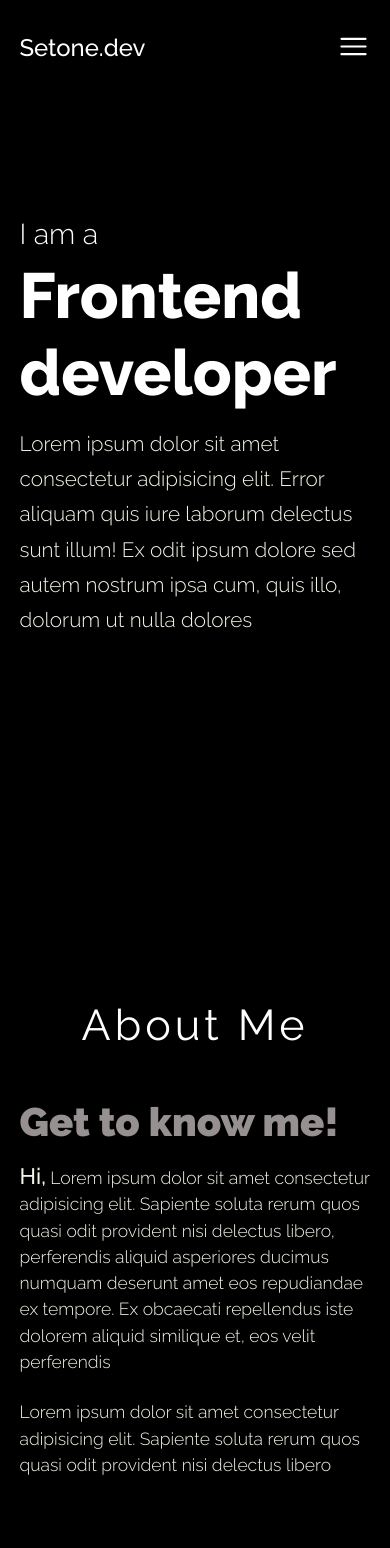
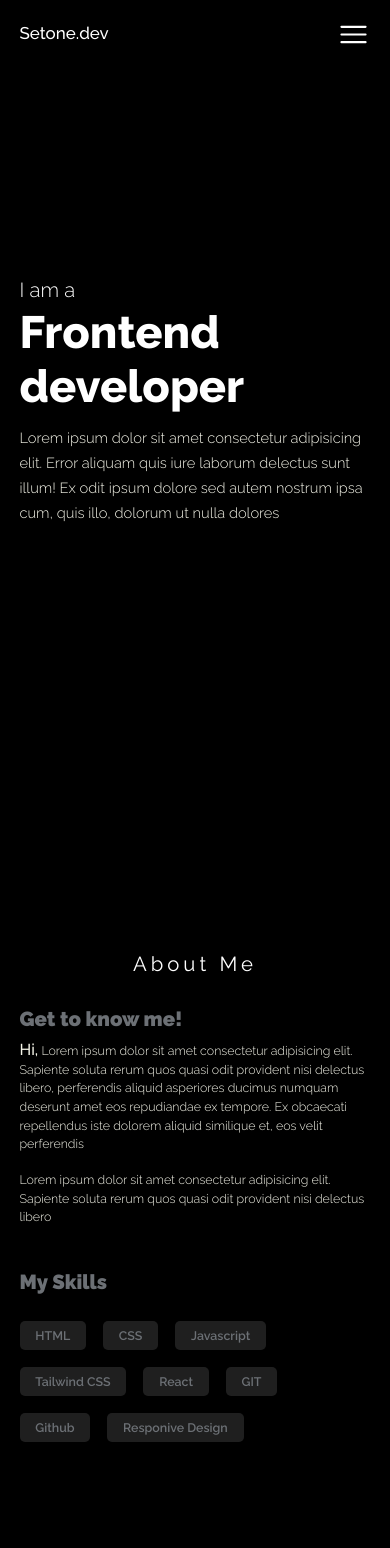
Before and after one commit to Setone01/Setone-Portfolio-v1, a React (Create React App) app: page / in a window 390 px wide. Shown: the top 1548 px of the page. Built offline with nearby package versions, Linux system fonts and the light colour scheme.

Commit message:
changing colors

```diff
--- a/src/component/about/About.jsx
+++ b/src/component/about/About.jsx
@@ -80,7 +80,7 @@ const MainContainer = styled.div`
     font-size: 2.1rem;
     font-weight: 900;
     margin-bottom: 2rem;
-    color: #969090;
+    color: #6c7075;
   }
   span {
     font-size: 2rem;
@@ -94,7 +94,8 @@ const MainContainer = styled.div`
     }
     .Flex1 {
       h1 {
-        font-size: 2.5rem;
+        font-size: 1.8rem;
+        font-weight: 900;
         margin-bottom: 0.5rem;
       }
     }
--- a/src/component/about/skills.jsx
+++ b/src/component/about/skills.jsx
@@ -78,16 +78,16 @@ const Skill = styled.div`
     font-size: 1.1rem;
     background: rgba(153, 153, 153, 0.2);
     border-radius: 5px;
-    font-weight: 400;
-    color: #666;
+    font-weight: 200;
+    color: #6c7075;
     z-index: 10;
   }
 
   h1 {
-    font-size: 2rem;
+    font-size: 2.1rem;
     font-weight: 600;
     margin-bottom: 2rem;
-    color: #969090;
+    color: #6c7075;
   }
 
   @media (max-width: 800px) {
@@ -95,7 +95,8 @@ const Skill = styled.div`
       margin-top: -4rem;
 
       h1 {
-        font-size: 2.5rem;
+        font-size: 1.8rem;
+        font-weight: 900;
       }
     }
     .Skill_set {
--- a/src/component/contact/Contact.jsx
+++ b/src/component/contact/Contact.jsx
@@ -61,6 +61,7 @@ export const ContactTitle = styled.h2`
   margin-bottom: 2rem;
   @media (max-width: 800px) {
     font-weight: 400;
+    font-size: 1.8rem;
     margin-bottom: 1rem;
     margin-top: -1.8rem;
   }
@@ -70,7 +71,7 @@ const Title = styled.h1`
   font-size: 5rem;
   margin-bottom: 1.5rem;
   font-weight: 900;
-  color: #969090;
+  color: #6c7075;
   @media (max-width: 800px) {
     margin-bottom: 0;
     font-size: 2.5rem;
@@ -95,7 +96,7 @@ const Para = styled.p`
 `;
 const Btn = styled.div``;
 const Btn1 = styled.button`
-  background-color: #888585;
+  background-color: #6c7075;
   padding: 0.8rem 1.8rem;
   border-radius: 4px;
   border: none;
@@ -123,7 +124,7 @@ const Btn2 = styled.button`
   background-color: transparent;
   padding: 0.8rem 1.5rem;
   border-radius: 5px;
-  border: 1.4px solid #969090;
+  border: 1.4px solid #6c7075;
   color: #fff;
   font-size: 1.2rem;
   text-transform: uppercase;
@@ -171,7 +172,7 @@ const CopyTitle = styled.p`
 const Socials = styled.div`
 margin-left: 2rem;
   .Icon {
-    color: #969090;
+    color: #6c7075;
     font-size: 1.5rem;
     margin-right: 2rem;
     transition: 0.3s all ease-in-out;
--- a/src/component/projects/Project.jsx
+++ b/src/component/projects/Project.jsx
@@ -125,7 +125,7 @@ const Section = styled.div`
 const LinkSmall = styled.small`
   margin-right: 2rem;
   font-weight: 400;
-  color: #969090;
+  color: #6c7075;
   transition: 0.3s ease-in-out;
   cursor: pointer;
   z-index: 10;
--- a/src/index.css
+++ b/src/index.css
@@ -23,7 +23,7 @@ body {
 
 @media (max-width: 800px) {
   html{
-    font-size: 99.6%;
+    font-size: 70.6%;
   }
 }
 
```
